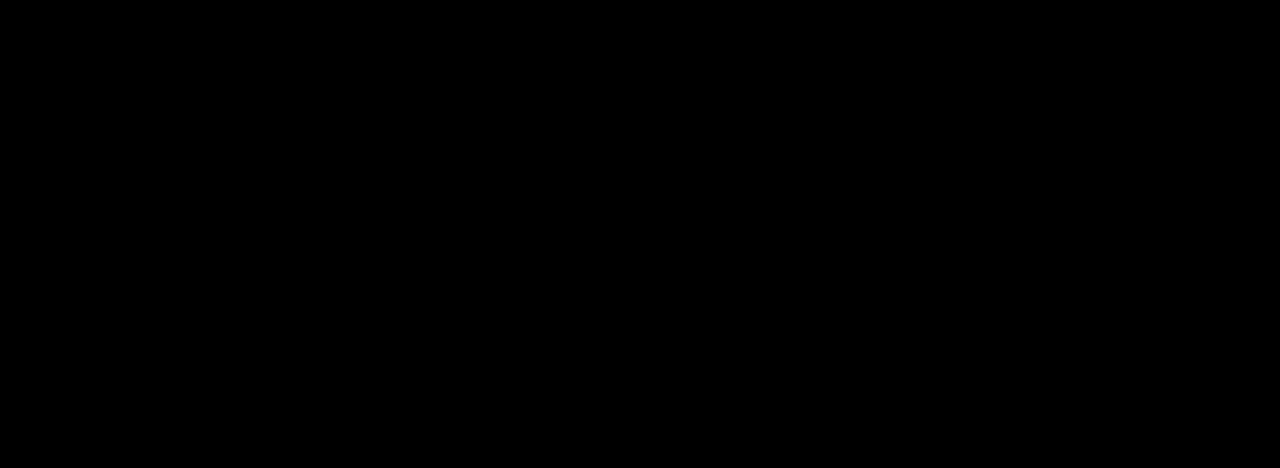
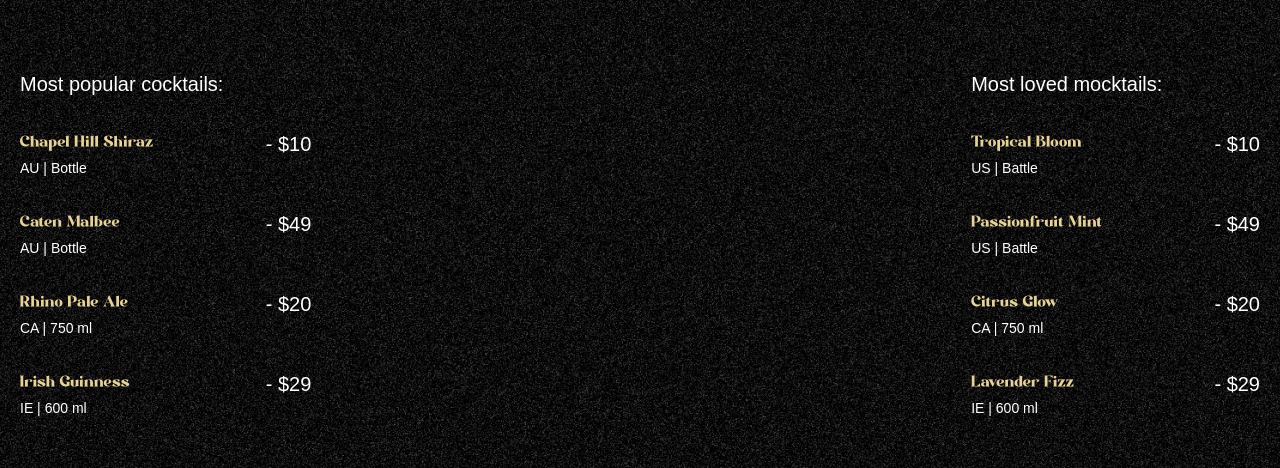
Before and after one commit to droid85real/gsap-p01, a React (Vite) app: page / in a window 1280 px wide. Shown: the part 890-1358 px from the top of the page. Built offline with nearby package versions, Linux system fonts and the light colour scheme; a web font is replaced by a local one.

Commit message:
implemented cocktail section

```diff
--- a/constants/index.js
+++ b/constants/index.js
@@ -21,13 +21,13 @@
   {
     name: "Chapel Hill Shiraz",
     country: "AU",
-    detail: "Battle",
+    detail: "Bottle",
     price: "$10",
   },
   {
     name: "Caten Malbee",
     country: "AU",
-    detail: "Battle",
+    detail: "Bottle",
     price: "$49",
   },
   {
--- a/src/App.jsx
+++ b/src/App.jsx
@@ -3,6 +3,7 @@
 import { SplitText } from "gsap/SplitText";
 import Navbar from "./components/Navbar";
 import Hero from "./components/Hero";
+import Cocktails from "./components/Cocktails";
 
 // makes the plugin available to GSAP animations
 gsap.registerPlugin(ScrollTrigger, SplitText);
@@ -12,7 +13,7 @@
     <main>
       <Navbar />
       <Hero />
-      <div className="h-dvh bg-black" /> {/* temporary */}
+      <Cocktails />
     </main>
   );
 };
--- /dev/null
+++ b/src/components/Cocktails.jsx
@@ -0,0 +1,84 @@
+import gsap from "gsap";
+import { useGSAP } from "@gsap/react";
+import { cocktailLists, mockTailLists } from "../../constants";
+
+const Cocktails = () => {
+  useGSAP(() => {
+    const parallaxTimeline = gsap.timeline({
+      scrollTrigger: {
+        trigger: "#cocktails",
+        start: "top 30%",
+        end: "bottom 80%",
+        scrub: true,
+      },
+    });
+
+    parallaxTimeline
+      .from("#c-left-leaf", {
+        x: -100,
+        y: 100,
+      })
+
+      .from("#c-right-leaf", {
+        x: 100,
+        y: 100,
+      });
+
+
+  });
+
+  return (
+    <section id="cocktails" className="noisy">
+      <img
+        src="/images/cocktail-left-leaf.png"
+        alt="left-leaf"
+        id="c-left-leaf"
+      />
+      <img
+        src="/images/cocktail-right-leaf.png"
+        alt="right-leaf"
+        id="c-right-leaf"
+      />
+
+      <div className="list">
+        <div className="popular">
+          <h2>Most popular cocktails:</h2>
+
+          <ul>
+            {cocktailLists.map(({ name, country, detail, price }) => (
+              <li key={name}>
+                <div className="md:me-28">
+                  <h3>{name}</h3>
+                  <p>
+                    {country} | {detail}
+                  </p>
+                </div>
+                <span>- {price}</span>
+              </li>
+            ))}
+          </ul>
+        </div>
+
+        <div className="loved">
+          <h2>Most loved mocktails:</h2>
+
+          <ul>
+            {mockTailLists.map(({ name, country, detail, price }) => (
+              <li key={name}>
+                <div className="me-28">
+                  <h3>{name}</h3>
+                  <p>
+                    {country} | {detail}
+                  </p>
+                </div>
+                <span>- {price}</span>
+              </li>
+            ))}
+          </ul>
+        </div>
+      </div>
+    </section>
+  );
+};
+
+export default Cocktails;
```
